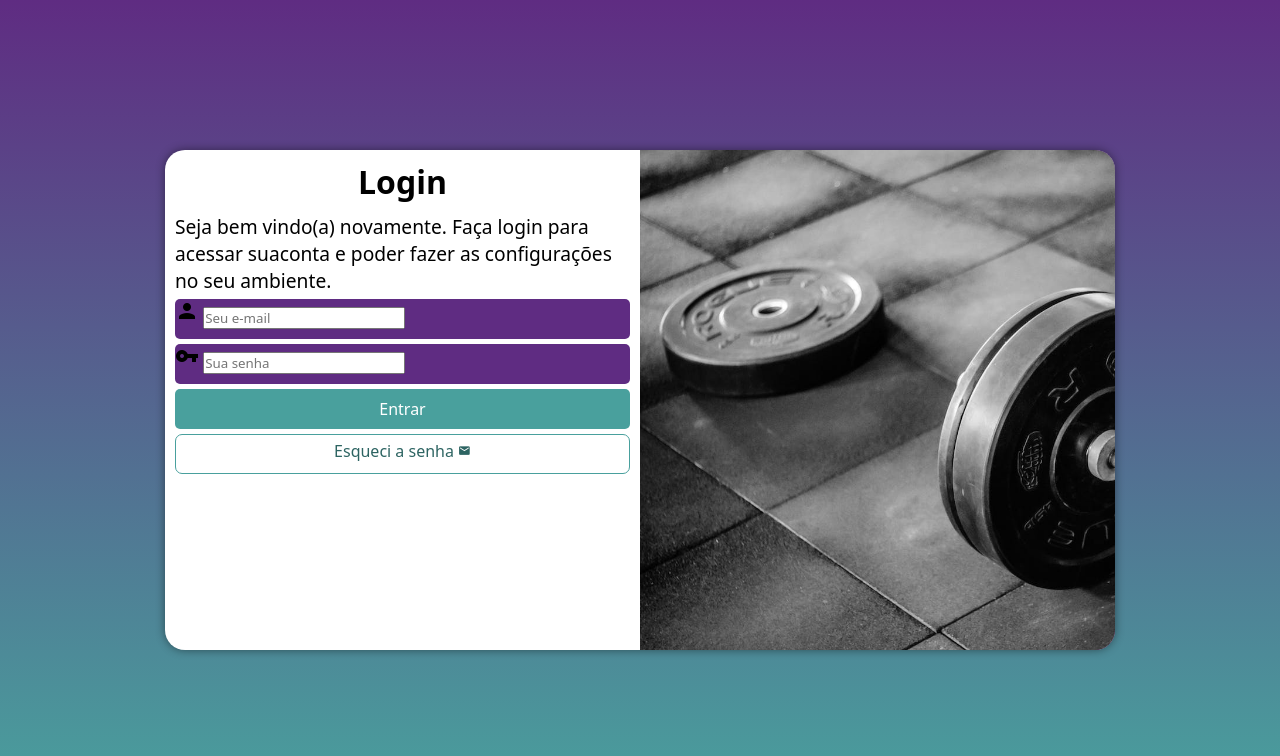
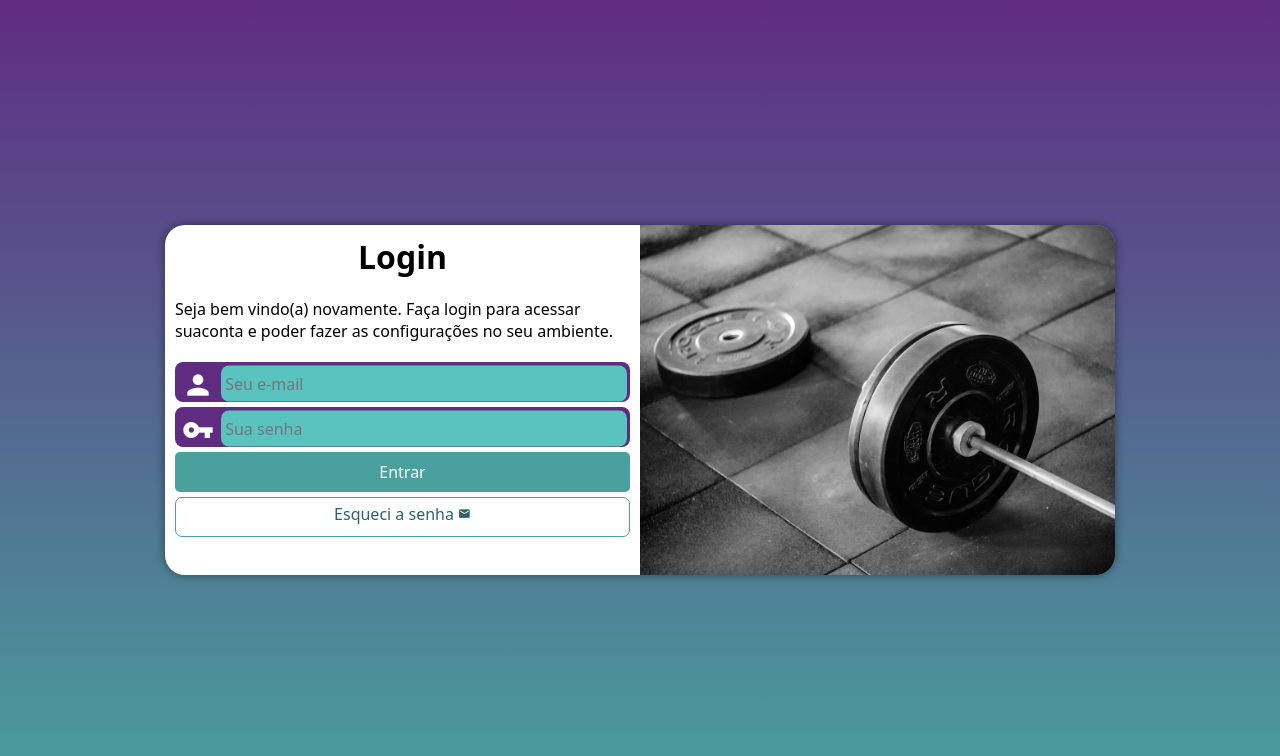
Before and after one commit to mauriciommessa/projeto-login, a plain HTML site: page index.html in a window 1280 px wide. Drawn offline with Linux system fonts and the light colour scheme.

Commit message:
Final do projeto login

```diff
--- a/estilos/media-query.css
+++ b/estilos/media-query.css
@@ -1,12 +1,14 @@
 @charset "UTF-8";
 
 @media screen and (min-width: 768px) and (max-width: 992px) {
+/* Configuração para Tablet */
     body {
         background-image: linear-gradient(to top, #49a09d, #5f2c82);
     }
 
     section#login {
         width: 80vw;
+        height: 300px;
     }
 
     section#login > div#imagem {
@@ -22,12 +24,14 @@
 }
 
 @media screen  and (min-width: 992px) {
+    /* Configuração para Telas Grandes */
     body {
         background-image: linear-gradient(to top, #49a09d, #5f2c82);
     }
 
     section#login {
         width: 950px;
+        height: 350px;
     }
 
     section#login > div#imagem {
@@ -46,6 +50,7 @@
     }
 
     div#formulario > p {
-        font-size: 1.2em;
+        font-size: 1em;
+        margin: 20px 0px;
     }
 }
--- a/estilos/style.css
+++ b/estilos/style.css
@@ -29,7 +29,6 @@ section#login {
     position: absolute;
     top: 50%;
     left: 50%;
-    transform: translate(-50%, -50%);
     overflow: hidden;
 
     background-color: white;
@@ -40,6 +39,7 @@ section#login {
 
     transition: width .5s, heigth .5s;
     transition-timing-function: ease;
+    transform: translate(-50%, -50%);
 }
 
 section#login > div#imagem {
@@ -68,13 +68,36 @@ div.campo > label {
     display: none;
 }
 
+div.campo > span {
+    color: white;
+    font-size: 2em;
+    width: 40px;
+    padding: 5px;
+}
+
+div.campo > input {
+    background-color: #5ac3c0;
+    font-size: 1em;
+    width: calc(100% - 45px);
+    height: 100%;
+    border: 0px;
+    border-radius: 8px;
+    padding: 4px;
+    transform: translateY(-11.5px);
+}
+
+div.campo > input:focus-within {
+    background-color: white;
+}
+
 form > div.campo {
     background-color: #5f2c82;
     display: block;
     width: 100%;
     height: 40px;
-    border-radius: 5px;
+    border-radius: 8px;
     margin: 5px 0px;
+    border: 2px solid #5f2c82;
 }
 
 form > input[type=submit] {
```
